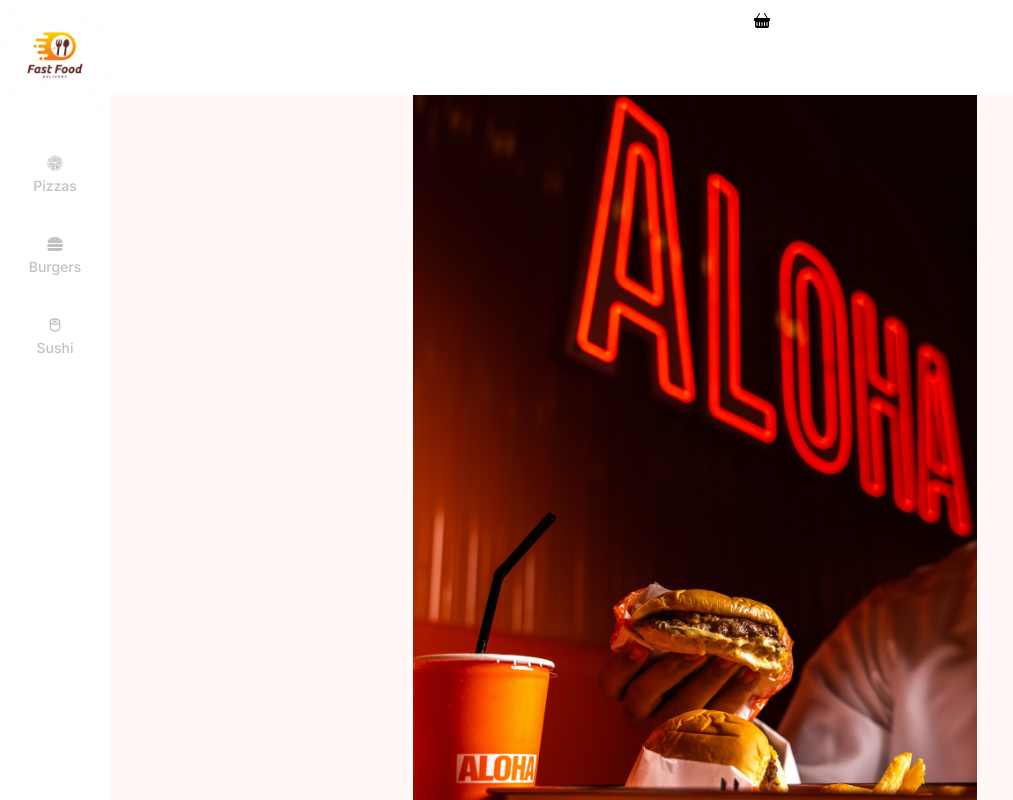
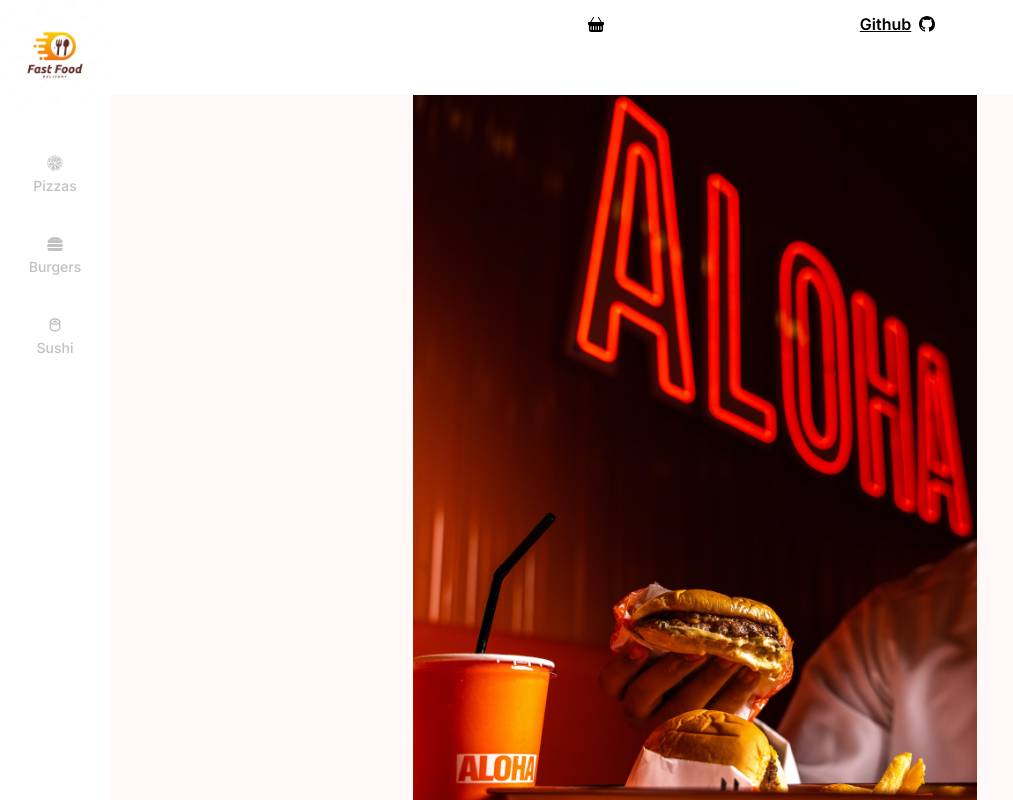
Before and after one commit to CyberRock66/foody, a Next.js app: page / in a window 1280 px wide. Shown: the whole page, without its empty margins (0-1013 px from the left). Built offline with nearby package versions, Linux system fonts and the light colour scheme.

Commit message:
[added] github link

```diff
--- a/src/layouts/Header/Header.tsx
+++ b/src/layouts/Header/Header.tsx
@@ -1,4 +1,5 @@
 import { Basket } from '@/components';
+import { BsGithub } from 'react-icons/bs';
 import styles from './Header.module.scss';
 
 export const Header = () => (
@@ -6,6 +7,18 @@
     <div className="container_preview">
       <div className={styles.header_wrapper}>
         <Basket />
+
+        <div>
+          <a
+            href="https://github.com/CyberRock66/foody"
+            target="_blank"
+            className="flex items-center ml-64"
+            rel="noopener noreferrer"
+          >
+            <span className="mr-2 font-semibold underline">Github</span>
+            <BsGithub />
+          </a>
+        </div>
       </div>
     </div>
   </header>
--- a/tailwind.config.js
+++ b/tailwind.config.js
@@ -5,6 +5,7 @@
     './src/components/**/*.{js,ts,jsx,tsx,mdx}',
     './src/templates/**/*.{js,ts,jsx,tsx,mdx}',
     './src/features/**/*.{js,ts,jsx,tsx,mdx}',
+    './src/layouts/**/*.{js,ts,jsx,tsx,mdx}',
     './src/app/**/*.{js,ts,jsx,tsx,mdx}',
   ],
   theme: {
```
